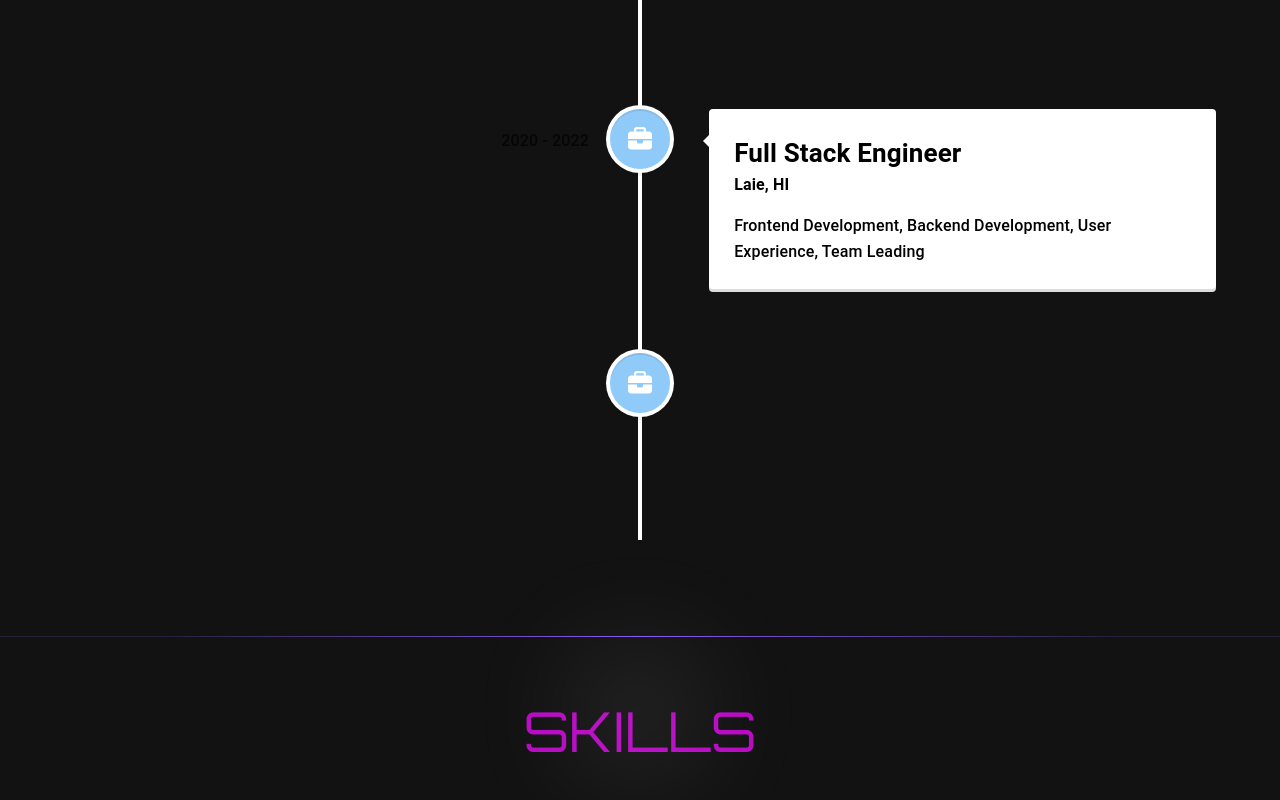
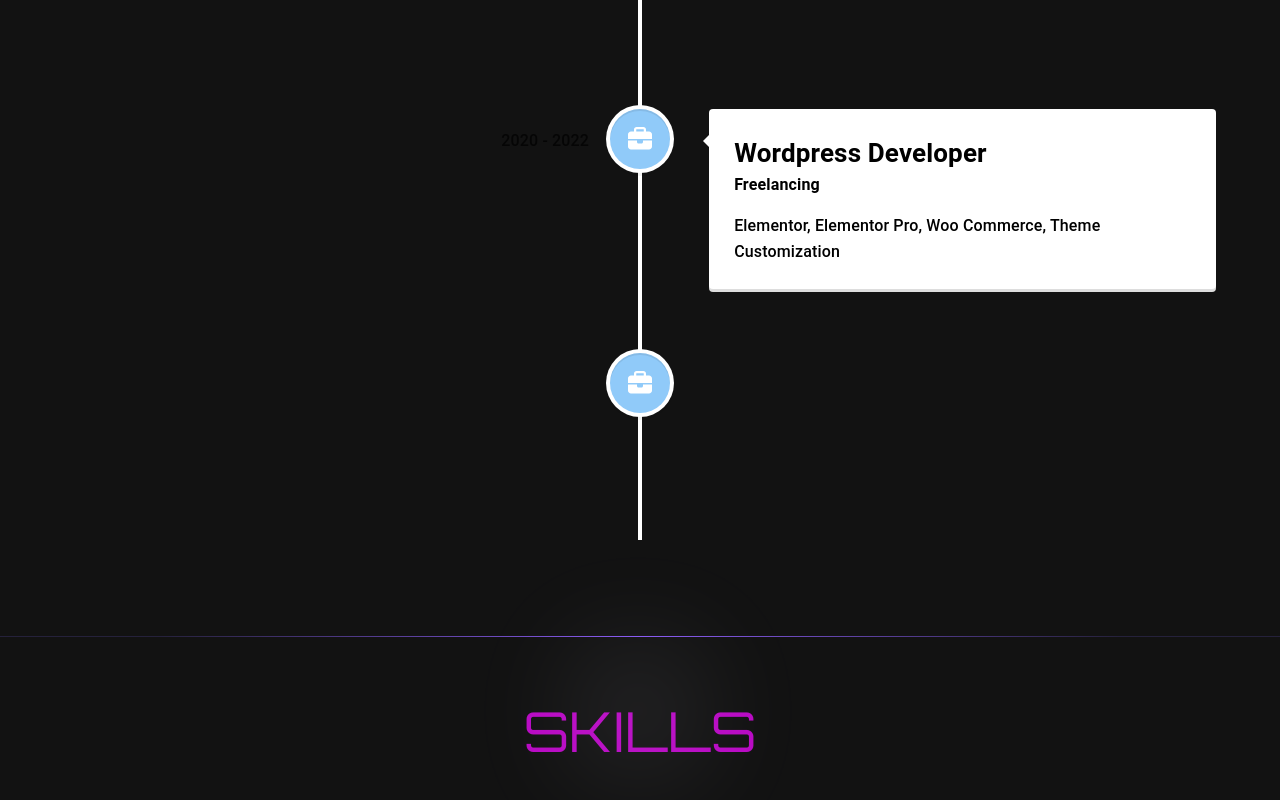
Before and after one commit to Hasanale/React-Portfolio, a React (Vite) app: page / in a window 1280 px wide. Shown: the part 1700-2500 px from the top of the page. Built offline with nearby package versions, Linux system fonts and the light colour scheme; a web font is replaced by a local one.

Commit message:
some changes

```diff
--- a/src/components/Banner.jsx
+++ b/src/components/Banner.jsx
@@ -5,7 +5,7 @@
 import { Link } from "react-scroll";
 
 function Banner() {
-  const PDF_FILE_URL = "https://hassan-ali.vercel.app/Hassan-Resume.pdf";
+  const PDF_FILE_URL = "https://hassan-ali.vercel.app/Hassan.pdf";
   const downloadFileAtURL = (url) => {
     const fileName = url.split("/").pop();
     const aTag = document.createElement("a");
--- a/src/components/Timeline.jsx
+++ b/src/components/Timeline.jsx
@@ -81,15 +81,12 @@
             icon={<FontAwesomeIcon icon={faBriefcase} className="text-white" />}
           >
             <h3 className="vertical-timeline-element-title text-[26px] font-bold">
-              Full Stack Engineer
+              Wordpress Developer
             </h3>
             <h4 className="vertical-timeline-element-subtitle font-bold">
-              Laie, HI
+              Freelancing
             </h4>
-            <p>
-              Frontend Development, Backend Development, User Experience, Team
-              Leading
-            </p>
+            <p>Elementor, Elementor Pro, Woo Commerce, Theme Customization</p>
           </VerticalTimelineElement>
 
           {/* Staff Engineer Intern */}
@@ -111,12 +108,12 @@
             icon={<FontAwesomeIcon icon={faBriefcase} className="text-white" />}
           >
             <h3 className="vertical-timeline-element-title text-[26px] font-bold">
-              Staff Engineer Intern
+              UI/UX Designer
             </h3>
             <h4 className="vertical-timeline-element-subtitle font-bold">
-              Laie, HI
+              Freelancing
             </h4>
-            <p>Full-stack Development, API Development, User Experience</p>
+            <p>Figma, Adobe xd, PhotoShop</p>
           </VerticalTimelineElement>
         </VerticalTimeline>
       </div>
--- a/src/components/Work.jsx
+++ b/src/components/Work.jsx
@@ -25,7 +25,7 @@
               </div>
               {/* title */}
               <div className="absolute -bottom-full left-12 group-hover:bottom-14 transitio duration-700 z-50 ">
-                <span className="text-3xl text-white ">Project Title</span>
+                <span className="text-3xl text-white "></span>
               </div>
             </div>
             {/* image 2 */}
@@ -40,11 +40,11 @@
               />
               {/* pre-tittle */}
               <div className="absolute -bottom-full left-12 group-hover:bottom-24 transitio duration-500 z-50 ">
-                <span className="text-gradient">UI/UX Design</span>
+                <span className="text-gradient">Front-end Design</span>
               </div>
               {/* title */}
               <div className="absolute -bottom-full left-12 group-hover:bottom-14 transitio duration-700 z-50 ">
-                <span className="text-3xl text-white ">Project Title</span>
+                <span className="text-3xl text-white "></span>
               </div>
             </div>
           </div>
@@ -61,11 +61,11 @@
               />
               {/* pre-tittle */}
               <div className="absolute -bottom-full left-12 group-hover:bottom-24 transitio duration-500 z-50 ">
-                <span className="text-gradient">UI/UX Design</span>
+                <span className="text-gradient">WordPress Design</span>
               </div>
               {/* title */}
               <div className="absolute -bottom-full left-12 group-hover:bottom-14 transitio duration-700 z-50 ">
-                <span className="text-3xl text-white ">Project Title</span>
+                <span className="text-3xl text-white "></span>
               </div>
             </div>
 
@@ -81,11 +81,11 @@
               />
               {/* pre-tittle */}
               <div className="absolute -bottom-full left-12 group-hover:bottom-24 transitio duration-500 z-50 ">
-                <span className="text-gradient">UI/UX Design</span>
+                <span className="text-gradient">HTML Design</span>
               </div>
               {/* title */}
               <div className="absolute -bottom-full left-12 group-hover:bottom-14 transitio duration-700 z-50 ">
-                <span className="text-3xl text-white ">Project Title</span>
+                <span className="text-3xl text-white "></span>
               </div>
             </div>
           </div>
```
Also changed, not shown: 2 other files (tests, documents, lock files or other folders).
